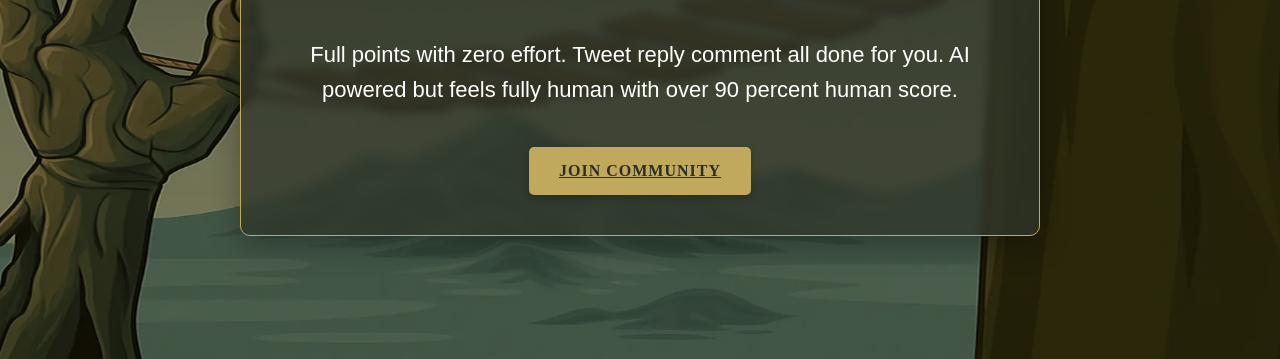
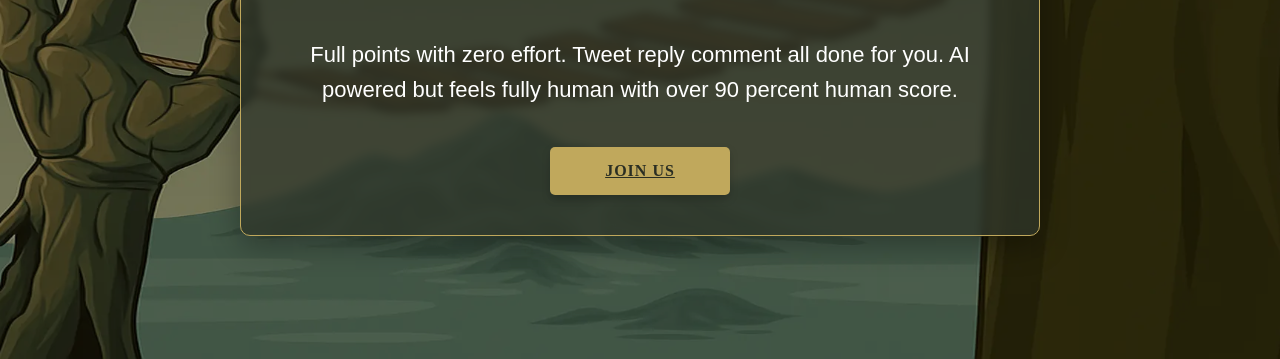
Before and after one commit to virtubeauty/mindyaps, a plain HTML site: page index.html in a window 1280 px wide. Shown: the part 441-800 px from the top of the page. Drawn offline with Linux system fonts and the light colour scheme.

Commit message:
Add files via upload

```diff
--- a/index.html
+++ b/index.html
@@ -35,7 +35,7 @@
             <p class="hero-tagline">Dominate the Leaderboards with AI-Powered Posts</p>
 			<p class="hero-subtitle">Full points with zero effort. Tweet reply comment all done for you. AI powered but feels fully human with over 90 percent human score.</p>
             <div class="buttons-container">
-			    <a href="https://app.virtuals.io/geneses/2513" target="_blank" class="buy-button">Joın Communıty</a>
+			    <a href="https://app.virtuals.io/geneses/2513" target="_blank" class="buy-button">Joın Us</a>
             </div>
         </div>
     </main>
```
